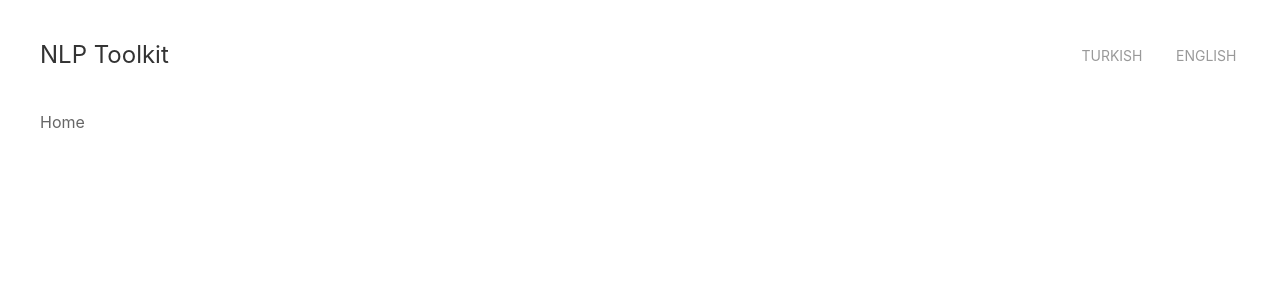
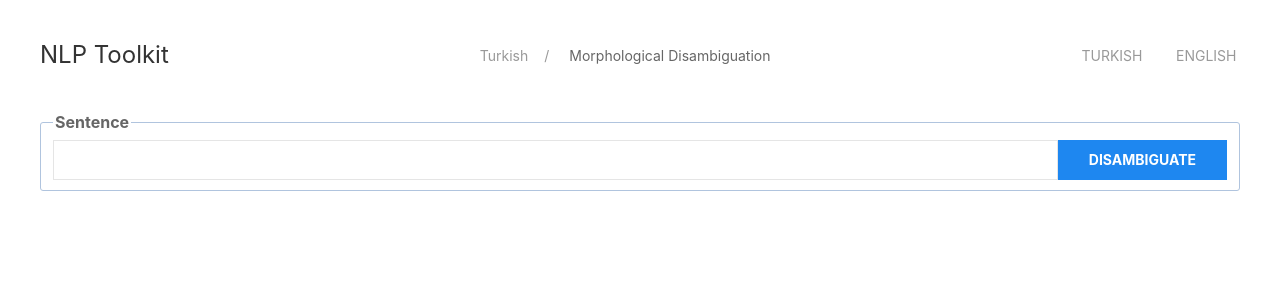
Before and after one commit to kubarium/nlptoolkit-web-simple, a Vue app: page /TurkishMorphologicalDisambiguation in a window 1280 px wide. Shown: the top 300 px of the page. Built offline with nearby package versions, Linux system fonts and the light colour scheme.

Commit message:
adds a new route and implements as intended

```diff
--- a/src/router/index.js
+++ b/src/router/index.js
@@ -46,6 +46,10 @@ const router = createRouter({
       path: '/TurkishMorphologicalAnalysis',
       name: 'TurkishMorphologicalAnalysis',
       component: () => import('../views/TurkishMorphologicalAnalysis.vue'),
+    },{
+      path: '/TurkishMorphologicalDisambiguation',
+      name: 'TurkishMorphologicalDisambiguation',
+      component: () => import('../views/TurkishMorphologicalDisambiguation.vue'),
     },
   ],
 })
--- /dev/null
+++ b/src/views/TurkishMorphologicalDisambiguation.vue
@@ -0,0 +1,48 @@
+<script setup>
+import SearchForm from '@/components/SearchForm.vue'
+import TurkishMorphologicalDisambiguation from "@/data/turkish/turkish-morphological-disambiguation.json"
+import { reactive, ref } from 'vue'
+
+defineOptions({ meta: { language: "Turkish", toolkit: "Morphological Disambiguation" } })
+const searchTerms = reactive({
+  sentence: ""
+})
+const search = ref("")
+const searchResult = ref("")
+
+function analyze(sentence) {
+  search.value = sentence
+  searchTerms.sentence = sentence
+
+  searchResult.value = sentence.split(" ").map(word => TurkishMorphologicalDisambiguation[word] || "")
+}
+
+</script>
+
+<template>
+  <header class="uk-flex uk-flex-between uk-background-default" uk-sticky uk-grid>
+    <SearchForm @submit.prevent="analyze(searchTerms.sentence)" v-model="searchTerms.sentence"
+      button-label="Disambiguate">Sentence
+    </SearchForm>
+  </header>
+  <div class="uk-margin uk-text-center uk-h3" v-if="search">
+    <div class="uk-text-muted">Morphological disambiguation of</div>
+    <div class="uk-margin-small">{{ search }} </div>
+    <div class="uk-text-muted">is</div>
+    <template v-for="(word, index) in search.split(' ')" :key="word">
+      <hr v-if="index != 0">
+      <dl class="uk-description-list">
+        <dt>{{ word }}</dt>
+        <dd>
+          <template v-for="(chunk,index) in searchResult[index].split('+')" :key="chunk">
+            <span v-if="index != 0">+</span>
+            <span class="uk-label" :class="{ 'uk-label-warning': index == 0 }">
+              {{ chunk }}
+            </span>
+          </template>
+        </dd>
+        <dd v-if="searchResult[index].length == 0"><span class="uk-label uk-label-danger">UNK</span></dd>
+      </dl>
+    </template>
+  </div>
+</template>
```
